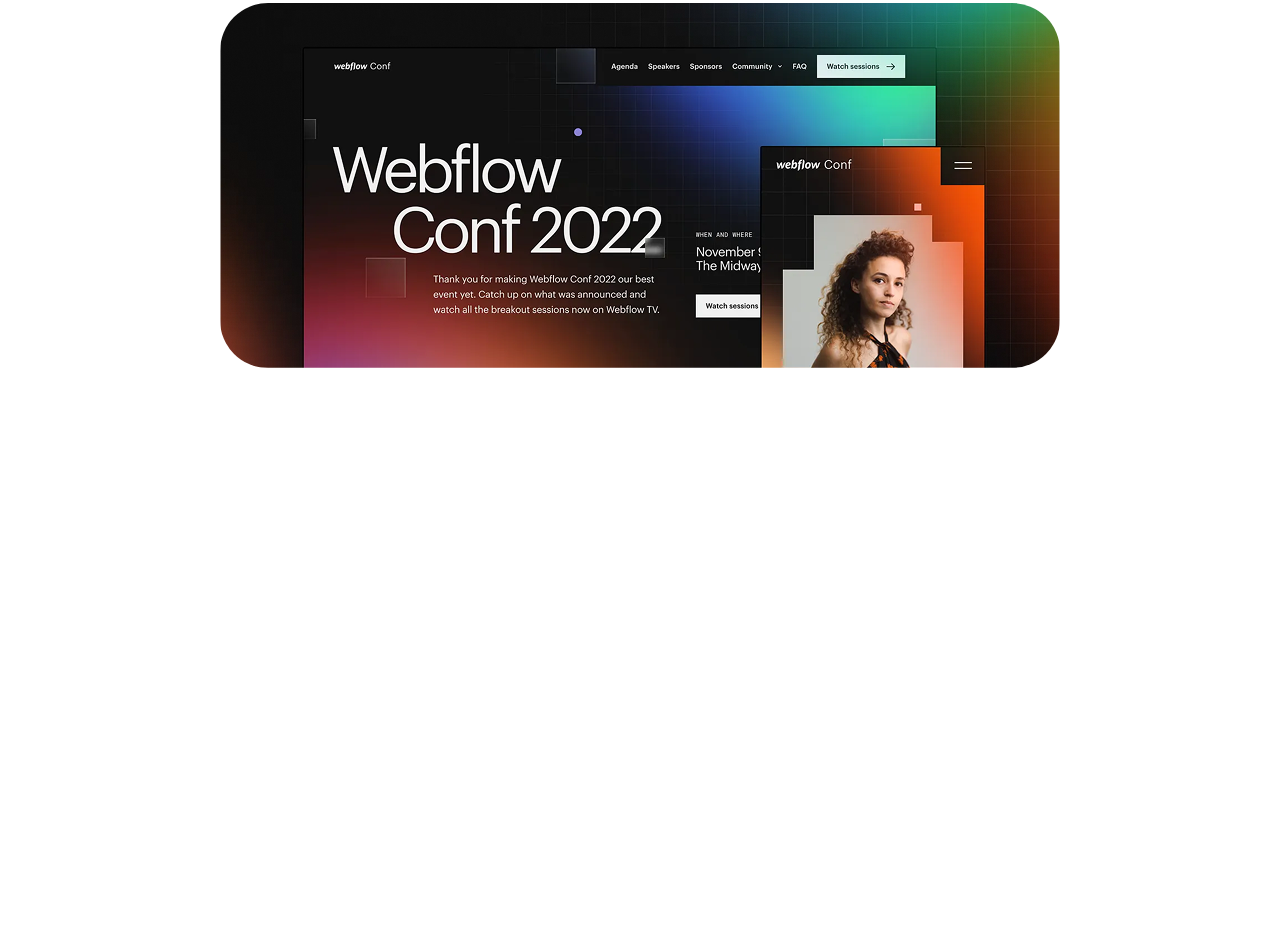
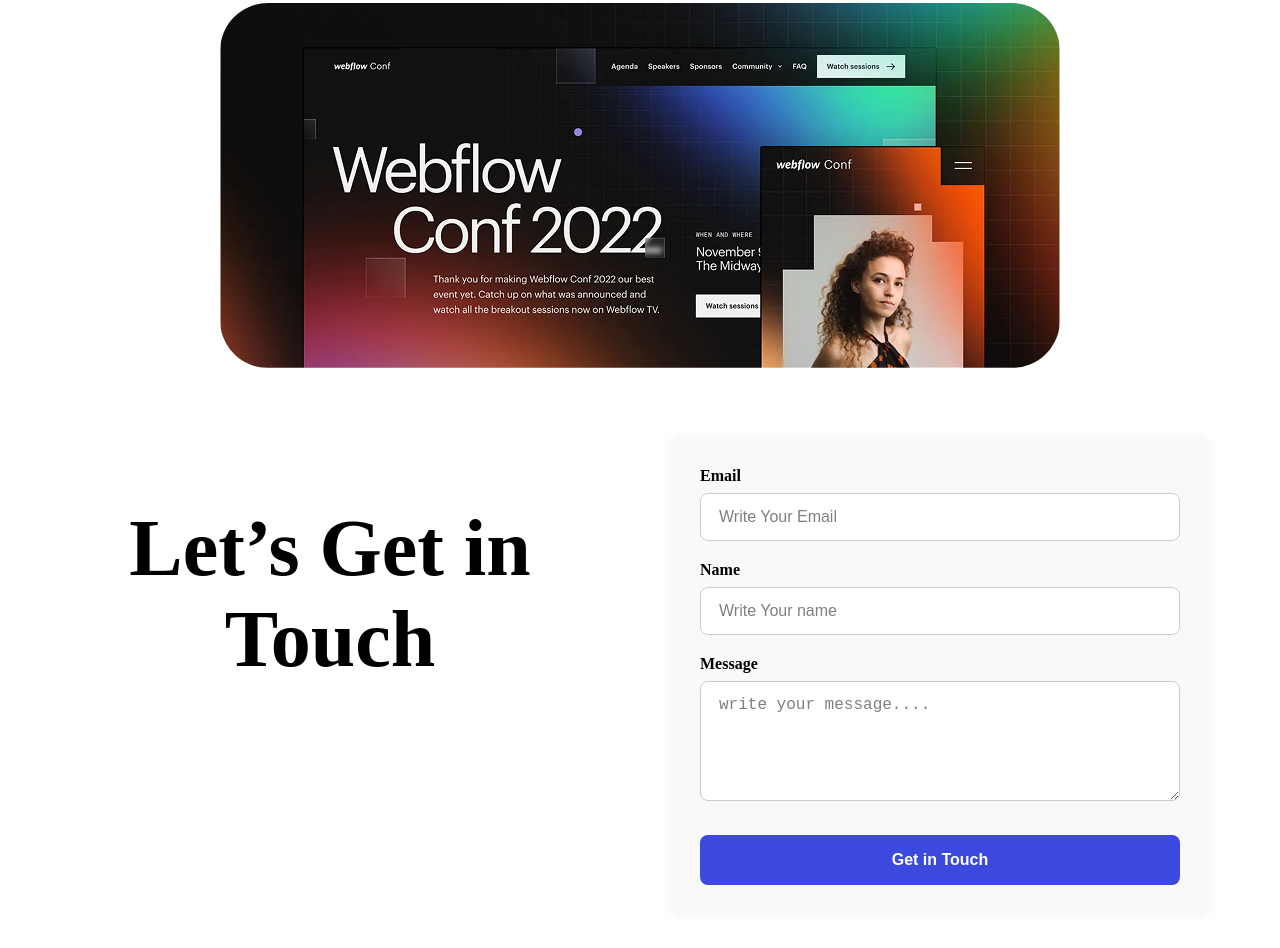
Before and after one commit to masum-75/B12A01-Landing-Page, a plain HTML site: page index.html in a window 1280 px wide. Shown: the part 2451-3399 px from the top of the page. Before the commit the page ends 2823 px from the top, so only its background shows below. Drawn offline with Linux system fonts and the light colour scheme.

Commit message:
add form section

```diff
--- a/Styles/styles.css
+++ b/Styles/styles.css
@@ -244,7 +244,7 @@ height: 48px;
 
 
 .focus-better {
-  max-width: 840px;
+  max-width: 1140px;
   height: 396.77px;
   background-color: white;
   border-radius: 14px;
@@ -283,3 +283,92 @@ height: 48px;
 .facebook-pic img {
   border-radius: 48px;
 }
+.touch-section {
+  display: flex;
+  justify-content: space-between;
+  align-items: flex-start;
+  gap: 80px;
+  max-width: 1140px;
+  margin: 0 auto;
+  padding: 60px 20px;
+}
+
+.touch-section {
+  display: flex;
+  justify-content: space-between;
+  align-items: flex-start;
+  flex-wrap: wrap;
+  max-width: 1140px;
+  margin: 120px auto;
+  padding: 30px;
+  gap: 80px;
+}
+
+.touch-section-title {
+  color: black;
+  font-size: 80px;
+  font-weight: 700;
+  width: 528px;
+  flex: 1;
+  text-align: center;
+}
+
+.form.inter-normal {
+  flex: 1;
+  max-width: 480px;
+  background: #f9f9f9;
+  padding: 30px;
+  border-radius: 10px;
+  box-shadow: 0 0 10px rgba(0,0,0,0.05);
+}
+
+.touch-form-group {
+  margin-bottom: 20px;
+}
+
+label {
+  display: block;
+  font-size: 16px;
+  font-weight: 600;
+  margin-bottom: 8px;
+}
+
+input,
+textarea {
+  width: 100%;
+  height: auto;
+  padding: 14px 18px;
+  border-radius: 8px;
+  border: 1px solid #ccc;
+  outline: none;
+  font-size: 16px;
+  box-sizing: border-box;
+}
+
+textarea {
+  height: 120px;
+  resize: vertical;
+}
+
+input::placeholder,
+textarea::placeholder {
+  color: rgba(0, 0, 0, 0.5);
+  font-size: 16px;
+}
+
+.form-btn {
+  width: 100%;
+  background-color: #3b49df;
+  color: white;
+  font-weight: 700;
+  font-size: 16px;
+  padding: 16px;
+  border: none;
+  border-radius: 8px;
+  cursor: pointer;
+  margin-top: 10px;
+}
+
+.form-btn:hover {
+  background-color: #2e3cbf;
+}
--- a/index.html
+++ b/index.html
@@ -163,7 +163,32 @@
   </div>
 
 </section>
+      <section class="touch-section">
 
+  <h1 class="touch-section-title">Let’s Get in Touch</h1>
+
+  <form action="" class="form inter-normal">
+
+    <div class="touch-form-group">
+      <label for="email">Email</label>
+      <input type="email" name="" id="email" placeholder="Write Your Email">
+    </div>
+
+    <div class="touch-form-group">
+      <label for="name">Name</label>
+      <input type="text" name="name" id="name" placeholder="Write Your name">
+    </div>
+
+    <div class="touch-form-group">
+      <label for="message">Message</label>
+      <textarea name="Message" id="message" placeholder="write your message...."></textarea>
+    </div>
+
+    <button class="form-btn btn-primary">Get in Touch</button>
+
+  </form>
+
+</section>
     </main>
 
    <footer>
```
